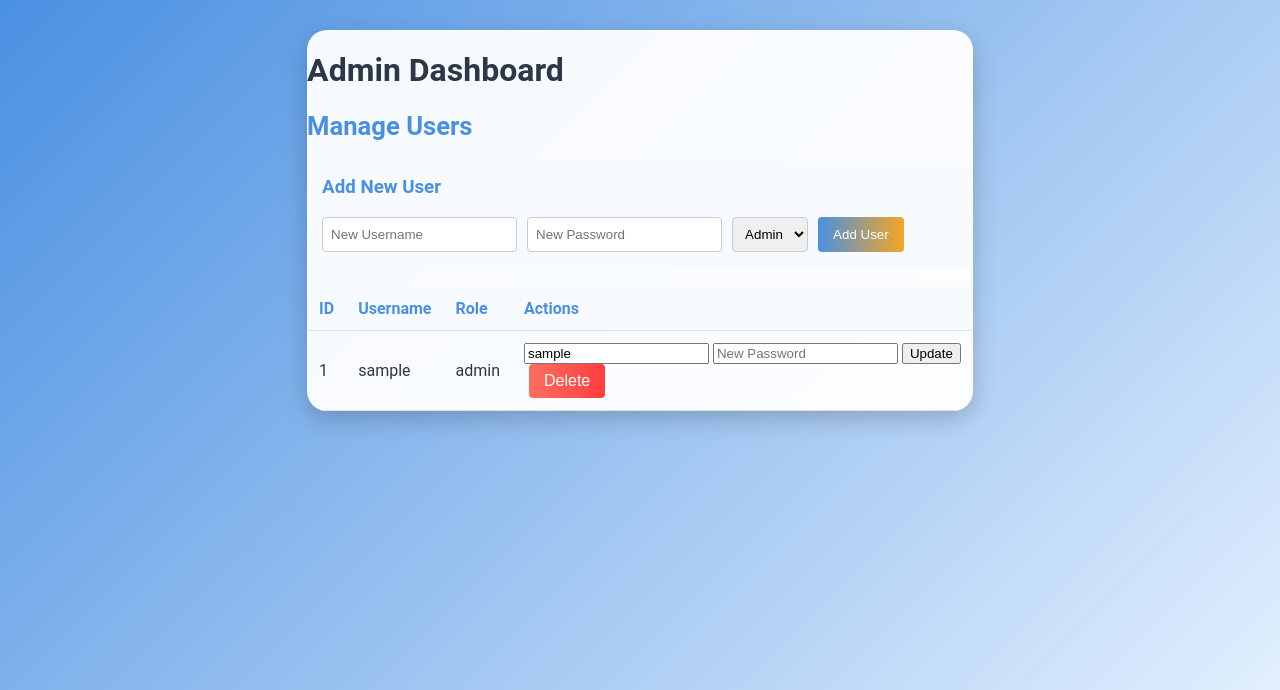
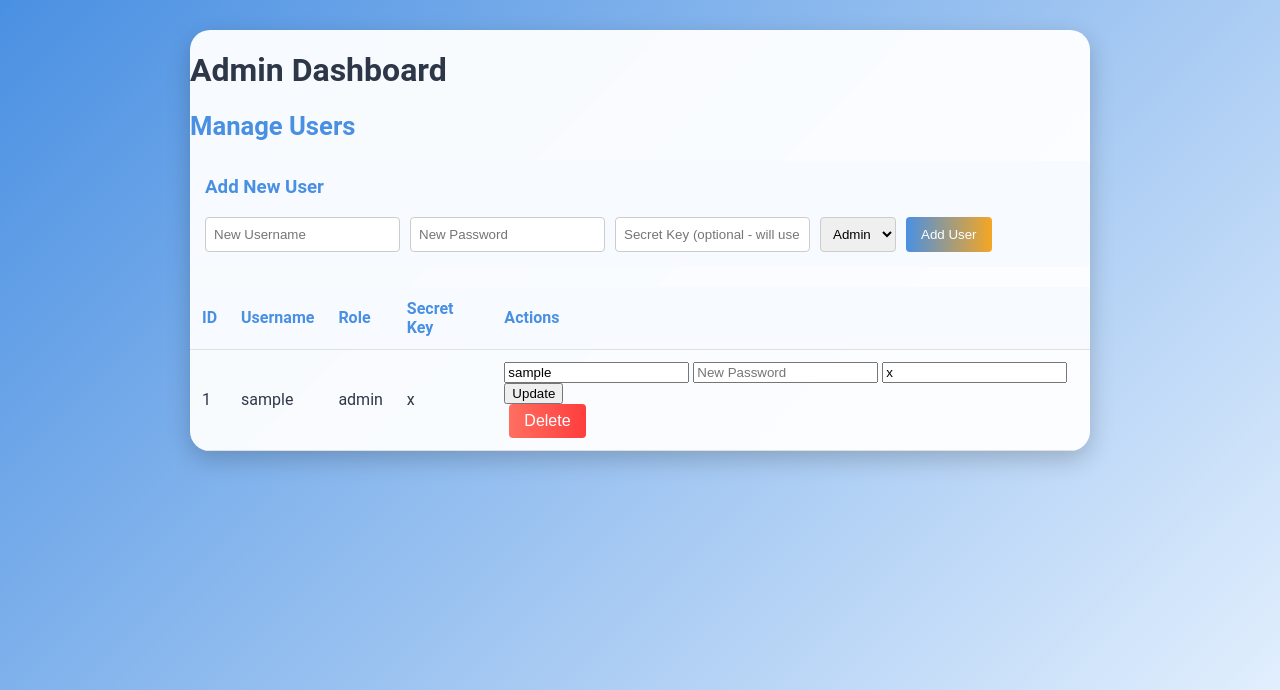
Before and after one commit to astroinnovator/clipboard, a FastAPI app: template templates/admin_dashboard.html in a window 1280 px wide. Shown: the top 690 px of the page. Run offline with FastAPI, Linux system fonts and the light colour scheme; the template is opened without the code that fills it: most values are stand-ins (such as "Sample title", 1, 10 or a date in 2020); parts of the project's set-up code (start-up, migrations or seed data) failed here and were passed over; some libraries are stand-ins or nearby versions.

Commit message:
Add secret key management: UI, database schema, and authentication logic
- Add secret_key column to users table
- Update admin UI to show/edit secret keys
- Add secret key field to add user form
- Update authentication to check personal secret keys first
- Maintain backward compatibility with role-based defaults
- Allow clearing secret keys to use role defaults

```diff
--- a/server.py
+++ b/server.py
@@ -102,6 +102,7 @@ users = Table(
     Column("username", String(50), unique=True, nullable=False),
     Column("password", String(50), nullable=False),
     Column("role", String(10), nullable=False),
+    Column("secret_key", String(100), nullable=True),
 )
 
 copied_text_history = Table(
@@ -155,6 +156,7 @@ async def startup_event():
                     username=DEFAULT_ADMIN_USERNAME,
                     password=DEFAULT_ADMIN_PASSWORD,
                     role="admin",
+                    secret_key=ADMIN_SECRET_KEY,
                 )
             )
             print(
@@ -173,6 +175,7 @@ async def startup_event():
                     username=DEFAULT_USER_USERNAME,
                     password=DEFAULT_USER_PASSWORD,
                     role="user",
+                    secret_key=USER_SECRET_KEY,
                 )
             )
             print(
@@ -236,9 +239,13 @@ async def admin_login(request: Request):
 
             # Check password, role, and secret key
             password_valid = user.password == password and user.role == "admin"
-            secret_key_valid = (
-                secret_key == ADMIN_SECRET_KEY or secret_key == GLOBAL_SECRET_KEY
-            )
+
+            # Validate secret key - check user's personal key, role defaults, or global key
+            secret_key_valid = False
+            if user.secret_key and secret_key == user.secret_key:
+                secret_key_valid = True
+            elif secret_key == ADMIN_SECRET_KEY or secret_key == GLOBAL_SECRET_KEY:
+                secret_key_valid = True
 
             if password_valid and secret_key_valid:
                 print("Login successful, setting session")
@@ -295,6 +302,7 @@ async def add_user(request: Request):
     username = form.get("username", "").strip()
     password = form.get("password", "").strip()
     role = form.get("role", "").strip()
+    secret_key = form.get("secret_key", "").strip()
 
     print(f"Adding new user - Username: {username}, Password: {password}, Role: {role}")
 
@@ -314,7 +322,9 @@ async def add_user(request: Request):
 
         # Insert the new user
         db.execute(
-            users.insert().values(username=username, password=password, role=role)
+            users.insert().values(
+                username=username, password=password, role=role, secret_key=secret_key
+            )
         )
         db.commit()
         print("User added successfully")
@@ -350,6 +360,7 @@ async def update_user(request: Request):
     user_id = form.get("user_id", "")
     new_username = form.get("username", "").strip()
     new_password = form.get("password", "").strip()
+    new_secret_key = form.get("secret_key", "").strip()
 
     print(
         f"Updating user - ID: {user_id}, New Username: {new_username}, New Password: {new_password}"
@@ -378,6 +389,10 @@ async def update_user(request: Request):
         update_values = {"username": new_username}
         if new_password:  # Only update password if a new one is provided
             update_values["password"] = new_password
+        if new_secret_key:  # Only update secret key if provided
+            update_values["secret_key"] = new_secret_key
+        elif new_secret_key == "":  # Allow clearing secret key with empty string
+            update_values["secret_key"] = None
         db.execute(users.update().where(users.c.id == user_id).values(**update_values))
         db.commit()
         print("User updated successfully")
@@ -500,9 +515,13 @@ async def user_login(request: Request):
 
             # Check password, role, and secret key
             password_valid = user.password == password and user.role == "user"
-            secret_key_valid = (
-                secret_key == USER_SECRET_KEY or secret_key == GLOBAL_SECRET_KEY
-            )
+
+            # Validate secret key - check user's personal key, role defaults, or global key
+            secret_key_valid = False
+            if user.secret_key and secret_key == user.secret_key:
+                secret_key_valid = True
+            elif secret_key == USER_SECRET_KEY or secret_key == GLOBAL_SECRET_KEY:
+                secret_key_valid = True
 
             if password_valid and secret_key_valid:
                 print("Login successful, setting session")
@@ -576,16 +595,22 @@ async def authenticate_user(request: Request):
                 users.select().where(users.c.username == username)
             ).fetchone()
 
-            # Validate secret key based on user role
+            # Validate secret key - check user's personal key, role defaults, or global key
             secret_key_valid = False
-            if user and user.role == "admin":
-                secret_key_valid = (
-                    secret_key == ADMIN_SECRET_KEY or secret_key == GLOBAL_SECRET_KEY
-                )
-            elif user and user.role == "user":
-                secret_key_valid = (
-                    secret_key == USER_SECRET_KEY or secret_key == GLOBAL_SECRET_KEY
-                )
+            if user:
+                # First check if user has their own secret key
+                if user.secret_key and secret_key == user.secret_key:
+                    secret_key_valid = True
+                # Then check role-based defaults and global key
+                elif user.role == "admin":
+                    secret_key_valid = (
+                        secret_key == ADMIN_SECRET_KEY
+                        or secret_key == GLOBAL_SECRET_KEY
+                    )
+                elif user.role == "user":
+                    secret_key_valid = (
+                        secret_key == USER_SECRET_KEY or secret_key == GLOBAL_SECRET_KEY
+                    )
 
             if user and user.password == password and secret_key_valid:
                 print(f"API authentication successful for user: {username}")
--- a/templates/admin_dashboard.html
+++ b/templates/admin_dashboard.html
@@ -1,10 +1,10 @@
-<!DOCTYPE html>
+<!doctype html>
 <html lang="en">
     <head>
-    <meta charset="UTF-8">
-    <meta name="viewport" content="width=device-width, initial-scale=1.0">
+        <meta charset="UTF-8" />
+        <meta name="viewport" content="width=device-width, initial-scale=1.0" />
         <title>Admin Dashboard</title>
-    <link rel="stylesheet" href="/static/styles.css">
+        <link rel="stylesheet" href="/static/styles.css" />
     </head>
     <body>
         <div class="container">
@@ -15,8 +15,23 @@
             <div class="add-user-form">
                 <h3>Add New User</h3>
                 <form action="/admin/add_user" method="post">
-                <input type="text" name="username" placeholder="New Username" required>
-                <input type="text" name="password" placeholder="New Password" required>
+                    <input
+                        type="text"
+                        name="username"
+                        placeholder="New Username"
+                        required
+                    />
+                    <input
+                        type="text"
+                        name="password"
+                        placeholder="New Password"
+                        required
+                    />
+                    <input
+                        type="text"
+                        name="secret_key"
+                        placeholder="Secret Key (optional - will use role default)"
+                    />
                     <select name="role" required>
                         <option value="admin">Admin</option>
                         <option value="user">User</option>
@@ -32,6 +47,7 @@
                         <th>ID</th>
                         <th>Username</th>
                         <th>Role</th>
+                        <th>Secret Key</th>
                         <th>Actions</th>
                     </tr>
                 </thead>
@@ -42,17 +58,55 @@
                         <td>{{ user.username }}</td>
                         <td>{{ user.role }}</td>
                         <td>
+                            {{ user.secret_key if user.secret_key else 'Using
+                            default' }}
+                        </td>
+                        <td>
                             <!-- Update Form -->
-                        <form action="/admin/update_user" method="post" style="display:inline;">
-                            <input type="hidden" name="user_id" value="{{ user.id }}">
-                            <input type="text" name="username" value="{{ user.username }}" required>
-                            <input type="text" name="password" placeholder="New Password">
+                            <form
+                                action="/admin/update_user"
+                                method="post"
+                                style="display: inline"
+                            >
+                                <input
+                                    type="hidden"
+                                    name="user_id"
+                                    value="{{ user.id }}"
+                                />
+                                <input
+                                    type="text"
+                                    name="username"
+                                    value="{{ user.username }}"
+                                    required
+                                />
+                                <input
+                                    type="text"
+                                    name="password"
+                                    placeholder="New Password"
+                                />
+                                <input
+                                    type="text"
+                                    name="secret_key"
+                                    value="{{ user.secret_key if user.secret_key else '' }}"
+                                    placeholder="Secret Key"
+                                />
                                 <button type="submit">Update</button>
                             </form>
                             <!-- Delete Form -->
-                        <form action="/admin/delete_user" method="post" style="display:inline;" onsubmit="return confirm('Are you sure you want to delete user {{ user.username }}?');">
-                            <input type="hidden" name="user_id" value="{{ user.id }}">
-                            <button type="submit" class="delete-btn">Delete</button>
+                            <form
+                                action="/admin/delete_user"
+                                method="post"
+                                style="display: inline"
+                                onsubmit="return confirm('Are you sure you want to delete user {{ user.username }}?');"
+                            >
+                                <input
+                                    type="hidden"
+                                    name="user_id"
+                                    value="{{ user.id }}"
+                                />
+                                <button type="submit" class="delete-btn">
+                                    Delete
+                                </button>
                             </form>
                         </td>
                     </tr>
```
Lines whose indentation alone changed are shown as unchanged.
